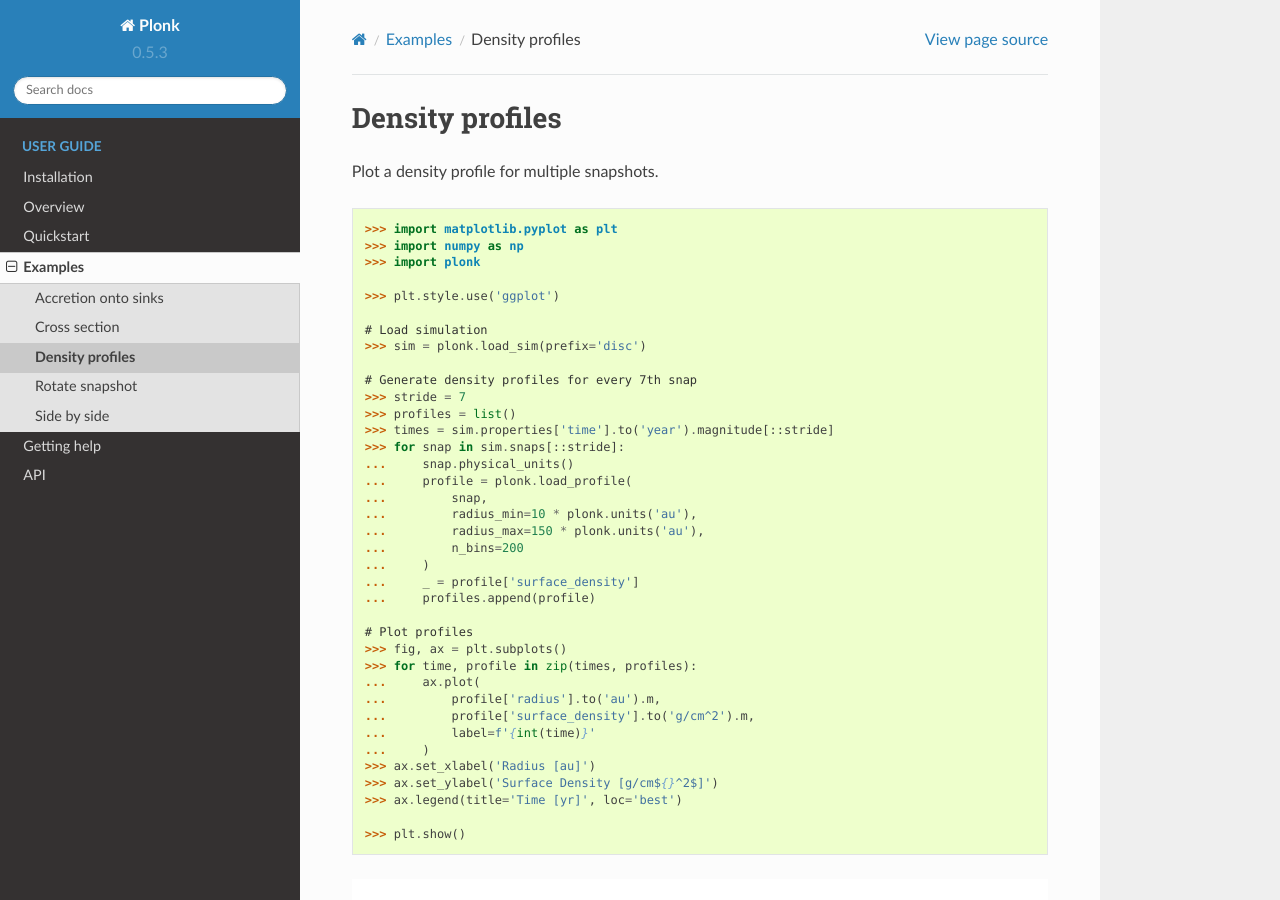
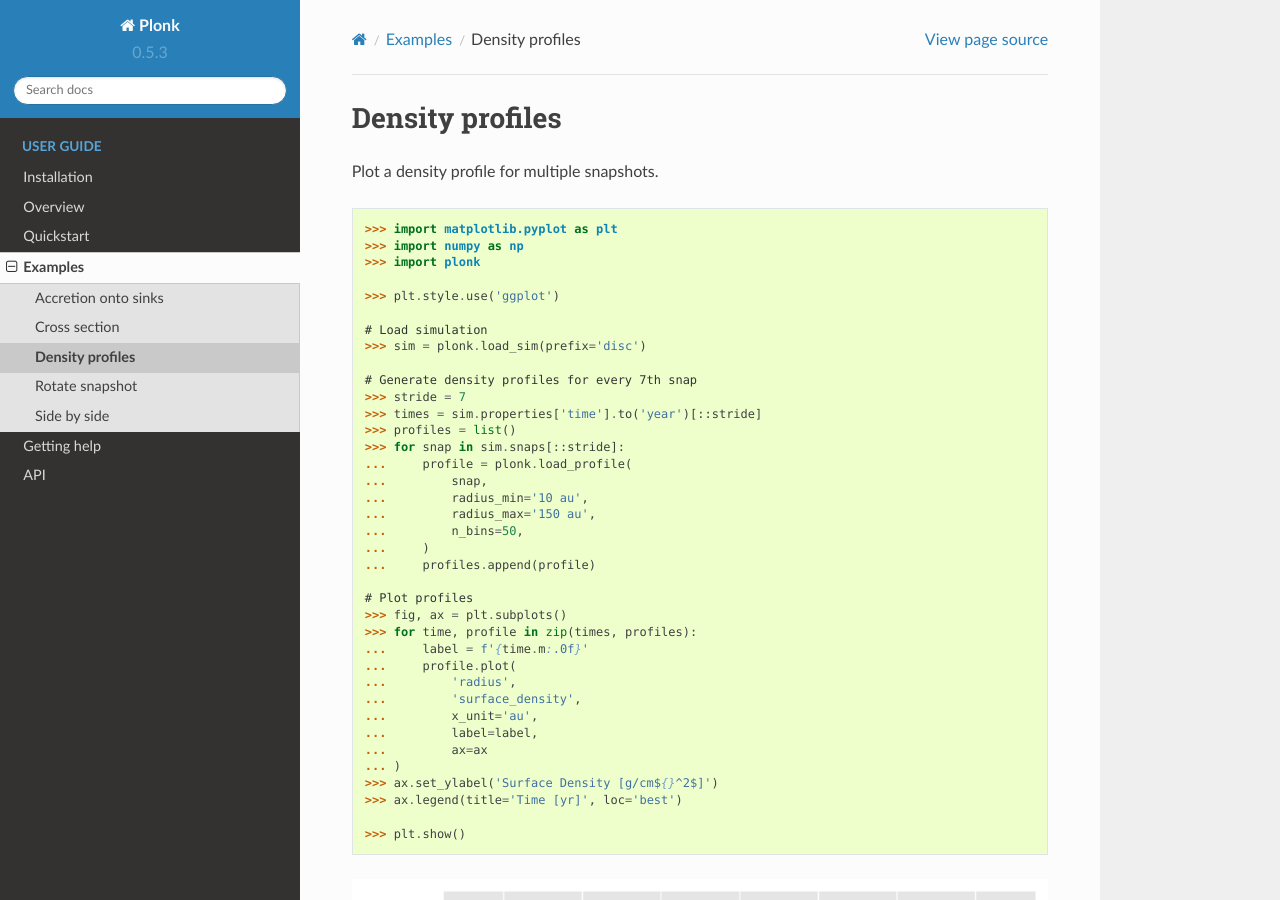
Before and after one commit to dmentipl/plonk, a Sphinx documentation site: the page built from docs/source/examples/density-profiles.rst, in a window 1280 px wide and 900 px high. Built offline with Sphinx 7.4.7 and the Read the Docs theme 2.0.0, drawn with Linux system fonts in a browser that asks for light colours; formulas are drawn with MathJax 3.

Commit message:
Update documentation examples

```diff
--- a/docs/source/examples/density-profiles.rst
+++ b/docs/source/examples/density-profiles.rst
@@ -17,28 +17,28 @@ Plot a density profile for multiple snapshots.
 
     # Generate density profiles for every 7th snap
     >>> stride = 7
+    >>> times = sim.properties['time'].to('year')[::stride]
     >>> profiles = list()
-    >>> times = sim.properties['time'].to('year').magnitude[::stride]
     >>> for snap in sim.snaps[::stride]:
-    ...     snap.physical_units()
     ...     profile = plonk.load_profile(
     ...         snap,
-    ...         radius_min=10 * plonk.units('au'),
-    ...         radius_max=150 * plonk.units('au'),
-    ...         n_bins=200
+    ...         radius_min='10 au',
+    ...         radius_max='150 au',
+    ...         n_bins=50,
     ...     )
-    ...     _ = profile['surface_density']
     ...     profiles.append(profile)
 
     # Plot profiles
     >>> fig, ax = plt.subplots()
     >>> for time, profile in zip(times, profiles):
-    ...     ax.plot(
-    ...         profile['radius'].to('au').m,
-    ...         profile['surface_density'].to('g/cm^2').m,
-    ...         label=f'{int(time)}'
-    ...     )
-    >>> ax.set_xlabel('Radius [au]')
+    ...     label = f'{time.m:.0f}'
+    ...     profile.plot(
+    ...         'radius',
+    ...         'surface_density',
+    ...         x_unit='au',
+    ...         label=label,
+    ...         ax=ax
+    ... )
     >>> ax.set_ylabel('Surface Density [g/cm${}^2$]')
     >>> ax.legend(title='Time [yr]', loc='best')
 
--- a/docs/source/examples/side-by-side.rst
+++ b/docs/source/examples/side-by-side.rst
@@ -15,10 +15,10 @@ Plot dust and gas side-by-side.
     # Specify dust and gas subsnaps
     >>> gas = snap['gas']
     >>> dust = snap['dust'][0]
-    >>> extent = (-150, 150, -150, 150)
+    >>> extent = (-150, 150, -150, 150) * plonk.units('au')
 
     # Make plot
-    >>> fig, axs = plt.subplots(ncols=2, sharey=True, figsize=(12, 5))
+    >>> fig, axs = plt.subplots(ncols=2, sharey=True, figsize=(13, 5))
     >>> plonk.visualize.plot(
     ...     snap=gas,
     ...     quantity='density',
```
Also changed, not shown: docs/source/examples/cross-section.rst (+4 -5 lines), docs/source/_static/density_profile.png, 1 other file.
